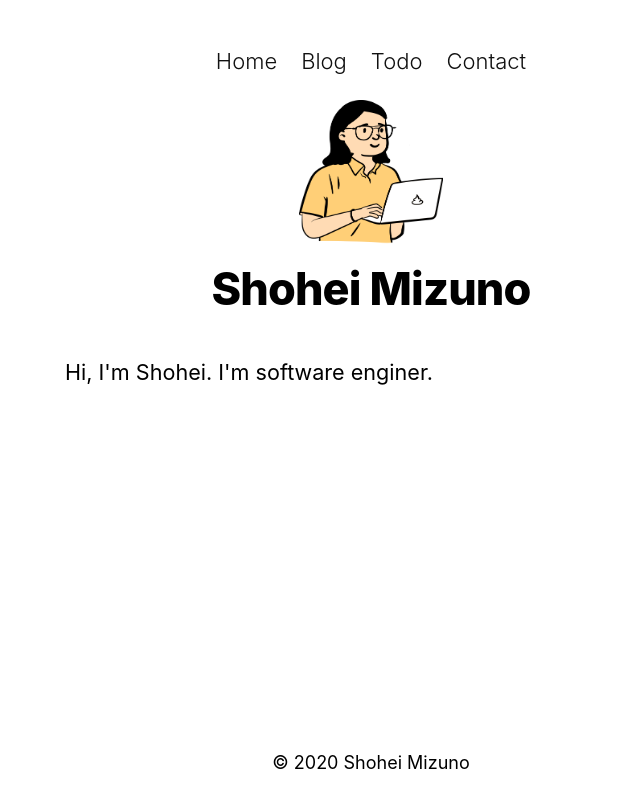
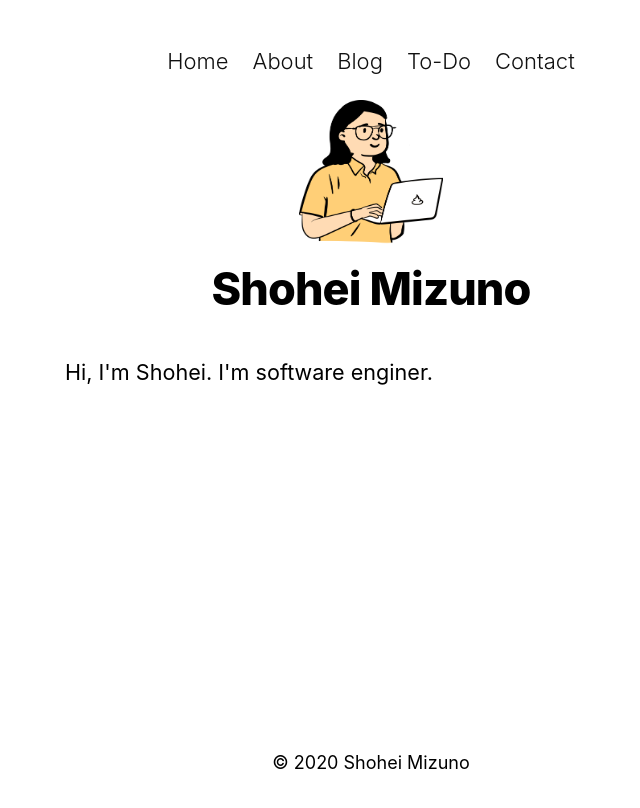
Before and after one commit to Sho372/nextjs-portfolio, a Next.js app: page / in a window 1280 px wide. Shown: the top 808 px of the page, without its empty margins (269-909 px from the left). Built offline with nearby package versions, Linux system fonts and the light colour scheme.

Commit message:
modify menu.js

```diff
--- a/components/menu.js
+++ b/components/menu.js
@@ -9,13 +9,18 @@ export default function Menu() {
         </Link>
       </li>
       <li>
+        <Link href="/about">
+          <a>About</a>
+        </Link>
+      </li>
+      <li>
         <Link href="/blog">
           <a>Blog</a>
         </Link>
       </li>
       <li>
         <Link href="/todo">
-          <a>Todo</a>
+          <a>To-Do</a>
         </Link>
       </li>
       <li>
```
